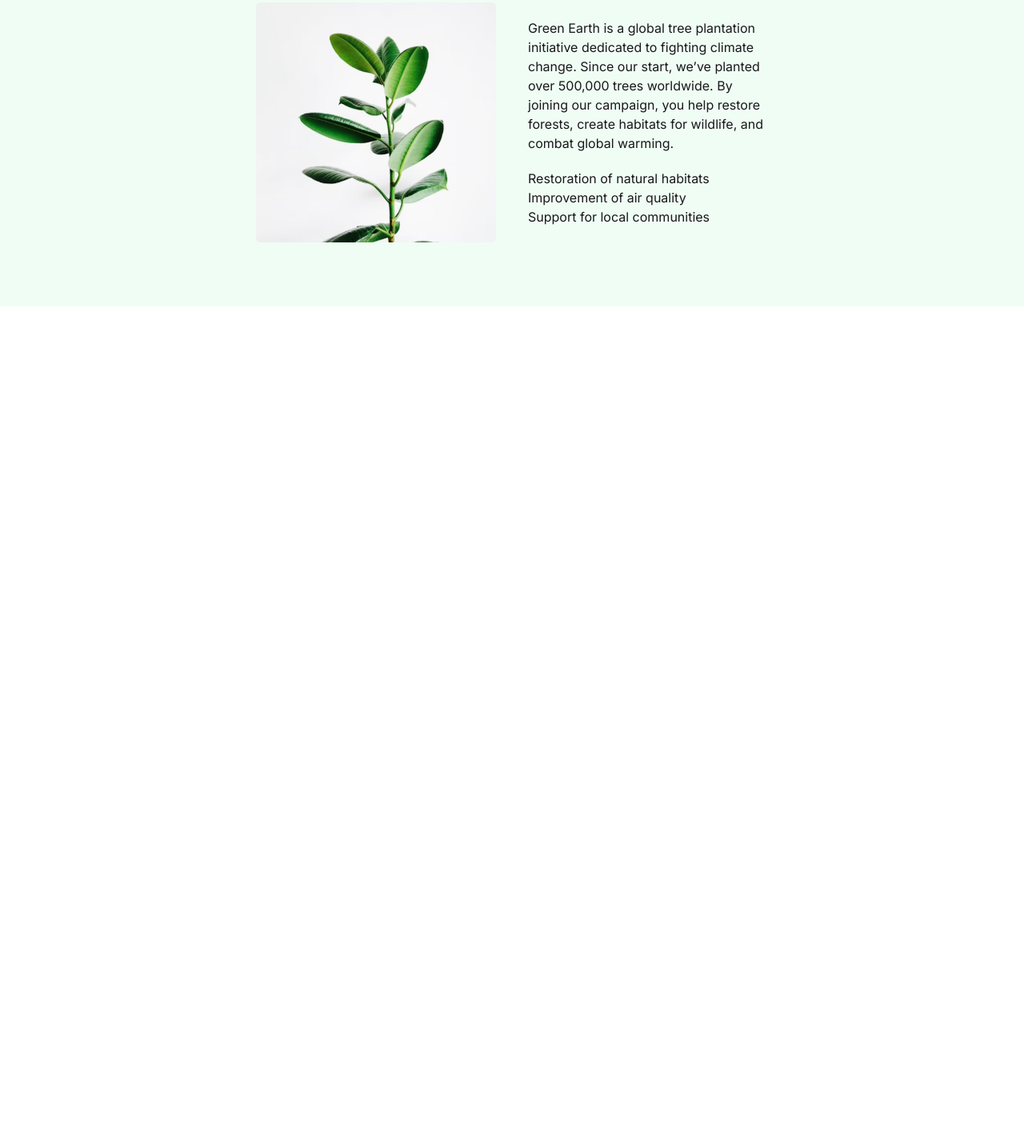
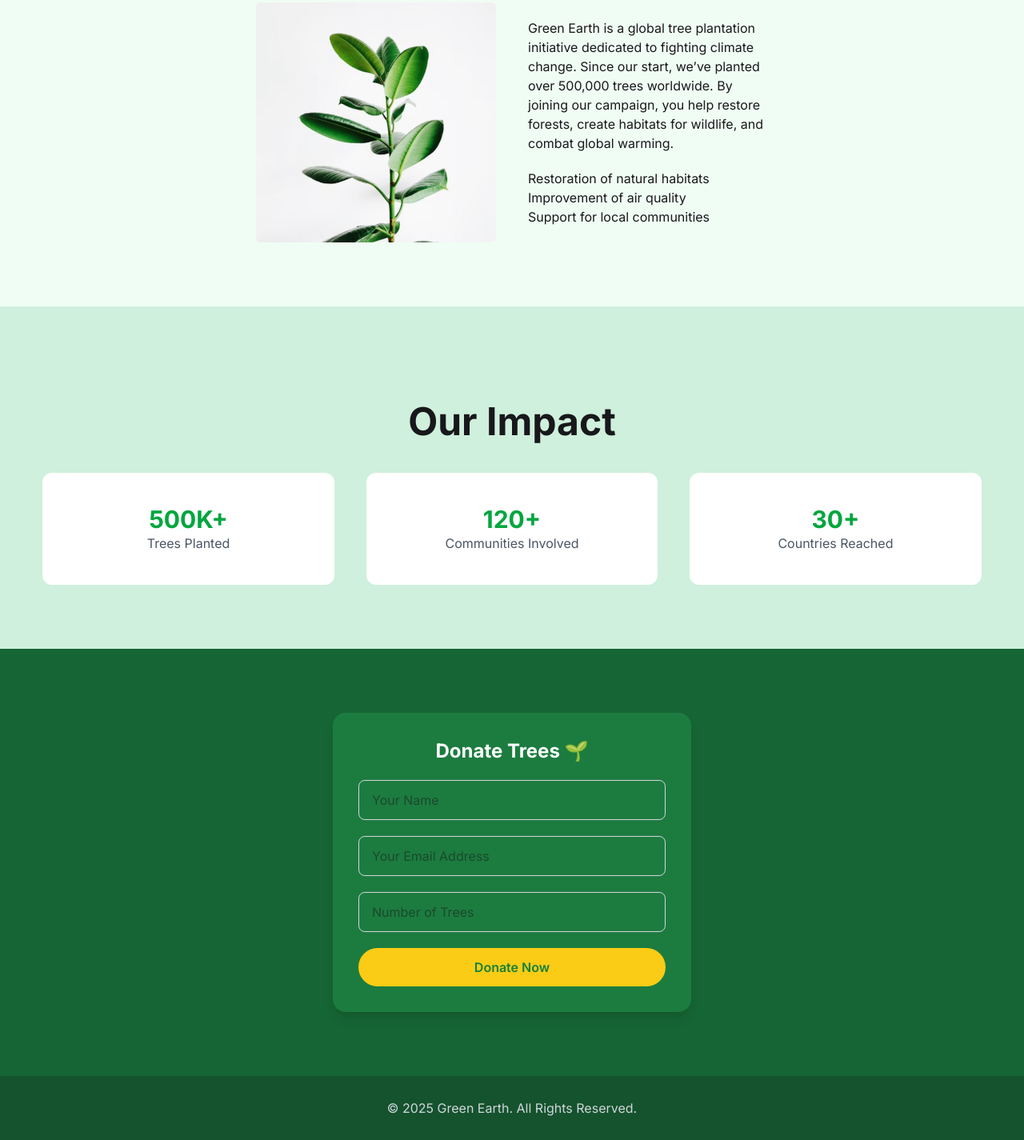
Before and after one commit to mostafijur1126/Green-earth, a plain HTML site: page index.html in a window 1280 px wide. Shown: the part 1246-2671 px from the top of the page at 80% size. Before the commit the page ends 1629 px from the top, so only its background shows below. Drawn offline with nearby package versions, Linux system fonts and the light colour scheme; no server answers.

Commit message:
added footer section

```diff
--- a/index.html
+++ b/index.html
@@ -106,7 +106,7 @@
 
                     <div class="flex justify-between border-t-1 pt-3 mt-3">
                         <p class="text-2xl font-semibold">Total:</p>
-                        <p class="text-2xl">৳ <span id="totalPrice">1000</span></p>
+                        <p class="text-2xl">৳ <span id="totalPrice">0</span></p>
                     </div>
                 </div>
             </div>
@@ -118,13 +118,13 @@
                     <div class="flex justify-between items-start mb-4">
                         <h3 class="font-bold text-2xl text-green-700" id="modalTitle">Tree Details</h3>
                         <button class="btn btn-sm btn-circle btn-ghost"
-                        onclick="document.getElementById('tree_details_modal').close()">X</button>
+                            onclick="document.getElementById('tree_details_modal').close()">X</button>
                     </div>
                     <div class="gap-6">
                         <!-- plant img -->
                         <img id="modalImage" src="" alt="Plant" class="w-full !h-[250px] object-cover rounded-lg mb-12">
                         <!-- plant details -->
-                         <div>
+                        <div>
                             <p class="text-sm text-gray-500 mb-2">
                                 <span class="font-bold">catagory:</span>
                                 <span id="modalCatagory" class="badge badge-primary"></span>
@@ -135,7 +135,7 @@
                             <div class="flex items-baseline gap-2 mb-6">
                                 <span class="text-3xl font-bold text-green-600">$ <span id="modalPrice">0</span></span>
                             </div>
-                         </div>
+                        </div>
                     </div>
                 </div>
             </dialog>
@@ -162,8 +162,61 @@
         </div>
     </section>
 
-    <section>
+    <section class="bg-[#CFF0DC]">
+        <div class="container-info  w-11/12 m-auto py-20">
+            <h1 class="text-center text-3xl md:text-5xl font-bold py-10">Our Impact</h1>
+            <div class="review grid grid-cols-1 md:grid-cols-3 gap-10">
+                <div class="review-itms bg-white p-10 rounded-xl text-center">
+                    <h1 class="text-3xl font-bold text-green-600">500K+</h1>
+                    <p class="text-gray-600">Trees Planted</p>
+                </div>
+                <div class="review-itms bg-white p-10 rounded-xl text-center">
+                    <h1 class="text-3xl font-bold text-green-600">120+</h1>
+                    <p class="text-gray-600">Communities Involved</p>
+                </div>
+
+                <div class="review-itms bg-white p-10 rounded-xl text-center">
+                    <h1 class="text-3xl font-bold text-green-600">30+</h1>
+                    <p class="text-gray-600">Countries Reached</p>
+                </div>
+            </div>
+        </div>
     </section>
+
+    <footer>
+        <div class="bg-[#166534] px-5 py-20">
+            <div class="footer-form flex flex-col gap-10 justify-center items-center ">
+                <form class="bg-[#1c7c3f] p-8 rounded-2xl shadow-lg w-full max-w-md space-y-5">
+
+                        <h2 class="text-2xl font-bold text-center text-white">
+                            Donate Trees 🌱
+                        </h2>
+
+                        <!-- Name -->
+                        <input type="text" placeholder="Your Name"
+                            class="w-full border border-gray-300 rounded-lg px-4 py-3 focus:outline-none focus:ring-2 focus:ring-white">
+
+                        <!-- Email -->
+                        <input type="email" placeholder="Your Email Address"
+                            class="w-full border border-gray-300 rounded-lg px-4 py-3 focus:outline-none focus:ring-2 focus:ring-green-500">
+
+                        <!-- Number of Trees -->
+                        <input type="number" placeholder="Number of Trees"
+                            class="w-full border border-gray-300 rounded-lg px-4 py-3 focus:outline-none focus:ring-2 focus:ring-green-500">
+
+                        <!-- Button -->
+                        <button type="submit"
+                            class="w-full bg-[#FACC15] text-[#15803D] font-semibold py-3 rounded-full hover:bg-yellow-400 transition">
+                            Donate Now
+                        </button>
+
+                    </form>
+            </div>
+        </div>
+        <div class="bg-[#14532D] p-7 text-center" >
+            <p class="text-gray-300">© 2025 Green Earth. All Rights Reserved.</p>
+        </div>
+    </footer>
 
     <script src="index.js"></script>
 </body>
```
